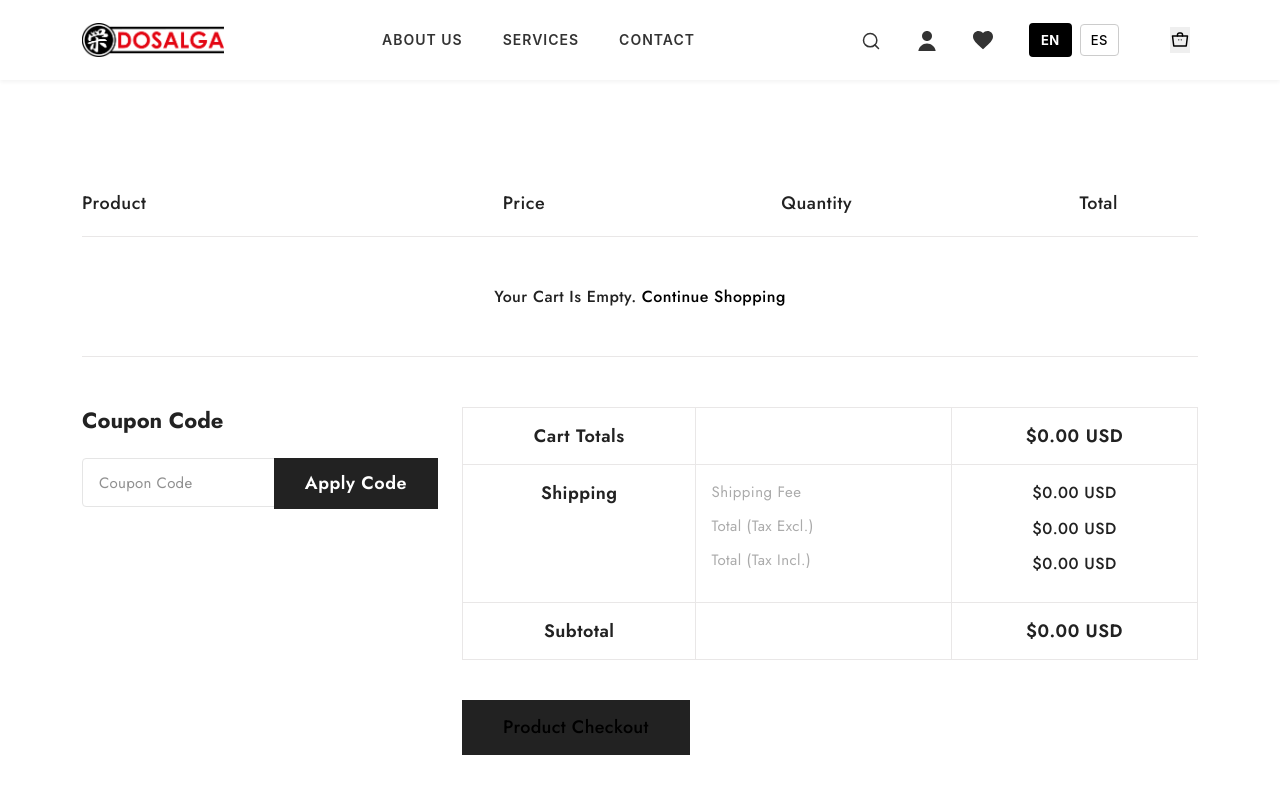
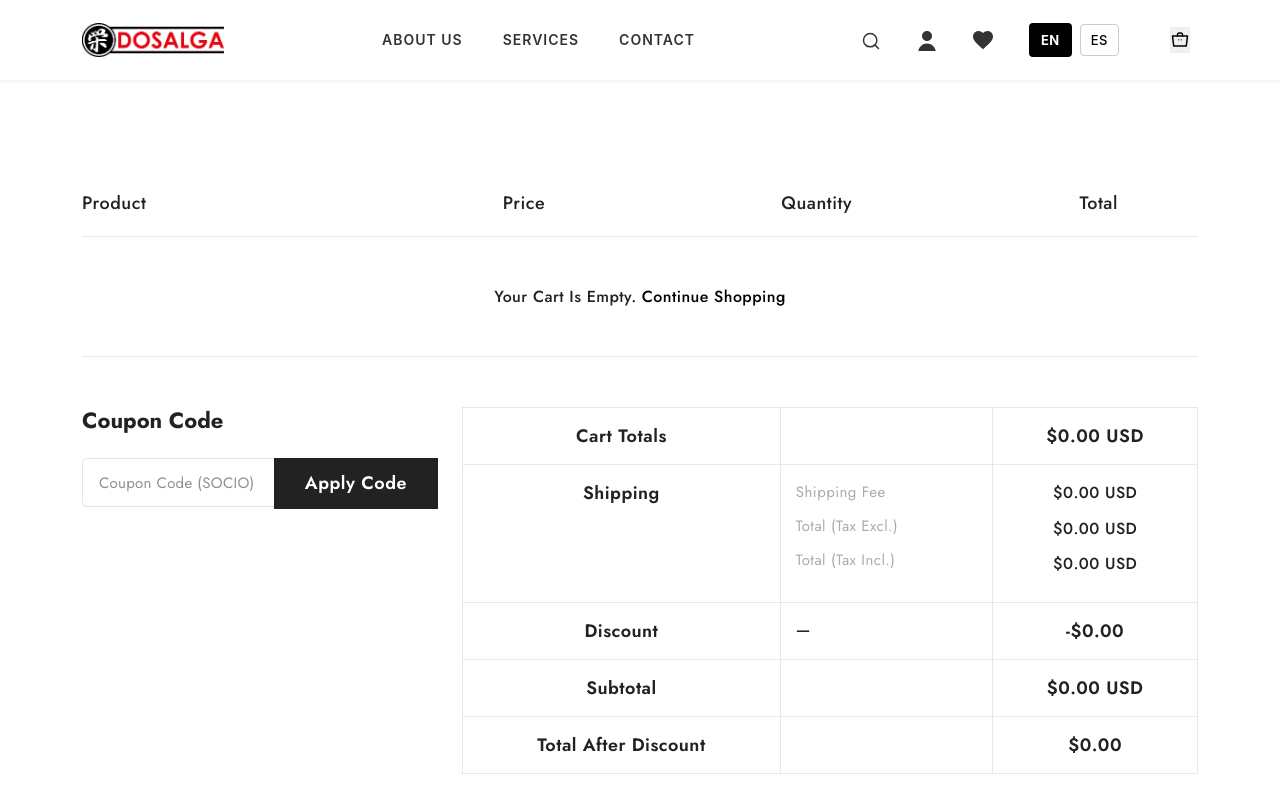
Before and after one commit to o7digital/dosalga, a Next.js app: page /shop/cart in a window 1280 px wide. Shown: the top 800 px of the page. Built offline with nearby package versions, Linux system fonts and the light colour scheme.

Commit message:
feat(cart): add SOCIO coupon with 95% margin discount

```diff
--- a/src/contexts/CartContext.js
+++ b/src/contexts/CartContext.js
@@ -4,6 +4,17 @@
 import React, { createContext, useContext, useState, useEffect } from 'react';
 
 const CartContext = createContext();
+const SOCIO_COUPON_CODE = 'SOCIO';
+const SOCIO_MARGIN_DISCOUNT_RATE = 0.95;
+const DEFAULT_MARGIN_RATE = 0.35;
+
+const normalizeRate = (value, fallback) => {
+  const parsedValue = Number.parseFloat(value);
+  if (!Number.isFinite(parsedValue)) return fallback;
+  if (parsedValue < 0) return 0;
+  if (parsedValue > 1) return 1;
+  return parsedValue;
+};
 
 export const useCart = () => {
   const context = useContext(CartContext);
@@ -16,6 +27,8 @@ export const useCart = () => {
 export const CartProvider = ({ children }) => {
   const [cart, setCart] = useState([]);
   const [isLoading, setIsLoading] = useState(false);
+  const [appliedCoupon, setAppliedCoupon] = useState(null);
+  const fallbackMarginRate = normalizeRate(process.env.NEXT_PUBLIC_SOCIO_MARGIN_RATE, DEFAULT_MARGIN_RATE);
 
   // Charger le panier depuis localStorage au démarrage
   useEffect(() => {
@@ -28,6 +41,16 @@ export const CartProvider = ({ children }) => {
         localStorage.removeItem('dosalga_cart');
       }
     }
+
+    const savedCoupon = localStorage.getItem('dosalga_coupon');
+    if (savedCoupon) {
+      try {
+        setAppliedCoupon(JSON.parse(savedCoupon));
+      } catch (error) {
+        console.error('Error loading coupon:', error);
+        localStorage.removeItem('dosalga_coupon');
+      }
+    }
   }, []);
 
   // Sauvegarder le panier dans localStorage à chaque modification
@@ -38,6 +61,14 @@ export const CartProvider = ({ children }) => {
       localStorage.removeItem('dosalga_cart');
     }
   }, [cart]);
+
+  useEffect(() => {
+    if (appliedCoupon) {
+      localStorage.setItem('dosalga_coupon', JSON.stringify(appliedCoupon));
+    } else {
+      localStorage.removeItem('dosalga_coupon');
+    }
+  }, [appliedCoupon]);
 
   // Ajouter un produit au panier
   const addToCart = (product, quantity = 1, variation = null) => {
@@ -102,11 +133,55 @@ export const CartProvider = ({ children }) => {
   // Vider le panier
   const clearCart = () => {
     setCart([]);
+    setAppliedCoupon(null);
+  };
+
+  const applyCouponCode = (rawCode = '') => {
+    const normalizedCode = rawCode.trim().toUpperCase();
+
+    if (!normalizedCode) {
+      return { success: false, message: 'Veuillez saisir un code promo.' };
+    }
+
+    if (normalizedCode === SOCIO_COUPON_CODE || normalizedCode === `${SOCIO_COUPON_CODE}95`) {
+      setAppliedCoupon({
+        code: SOCIO_COUPON_CODE,
+        label: 'Remise socios',
+        type: 'margin_percent',
+        rate: SOCIO_MARGIN_DISCOUNT_RATE,
+      });
+      return { success: true, message: 'Code SOCIO appliqué: -95% sur la marge.' };
+    }
+
+    return { success: false, message: 'Code promo invalide.' };
+  };
+
+  const removeCouponCode = () => {
+    setAppliedCoupon(null);
   };
 
   // Calculer le total du panier
   const getCartTotal = () => {
     return cart.reduce((total, item) => total + item.price * item.quantity, 0);
+  };
+
+  const getDiscountAmount = () => {
+    if (!appliedCoupon || appliedCoupon.type !== 'margin_percent') {
+      return 0;
+    }
+
+    return cart.reduce((discountTotal, item) => {
+      const itemPrice = Number.parseFloat(item.price || 0);
+      const margin = Math.max(0, itemPrice * fallbackMarginRate);
+      const discountPerItem = margin * appliedCoupon.rate;
+      return discountTotal + discountPerItem * item.quantity;
+    }, 0);
+  };
+
+  const getCartTotalAfterDiscount = () => {
+    const subtotal = getCartTotal();
+    const discount = getDiscountAmount();
+    return Math.max(0, subtotal - discount);
   };
 
   // Compter le nombre total d'articles
@@ -128,6 +203,19 @@ export const CartProvider = ({ children }) => {
         billing: billingInfo,
         shipping: shippingInfo || billingInfo,
         customer_note: billingInfo.customer_note || '',
+        fee_lines: appliedCoupon?.code === SOCIO_COUPON_CODE
+          ? [{
+              name: `${SOCIO_COUPON_CODE} -95% margin`,
+              total: `-${getDiscountAmount().toFixed(2)}`,
+              taxable: false,
+            }]
+          : [],
+        meta_data: appliedCoupon?.code === SOCIO_COUPON_CODE
+          ? [
+              { key: 'dosalga_coupon_code', value: SOCIO_COUPON_CODE },
+              { key: 'dosalga_coupon_type', value: 'margin_percent' },
+            ]
+          : [],
         line_items: cart.map((item) => ({
           product_id: item.id,
           quantity: item.quantity,
@@ -169,7 +257,12 @@ export const CartProvider = ({ children }) => {
     updateQuantity,
     clearCart,
     getCartTotal,
+    getDiscountAmount,
+    getCartTotalAfterDiscount,
     getCartItemsCount,
+    appliedCoupon,
+    applyCouponCode,
+    removeCouponCode,
     createOrder,
   };
 
--- a/src/pages/shop/cart.js
+++ b/src/pages/shop/cart.js
@@ -1,14 +1,33 @@
-import React from 'react';
+import React, { useState } from 'react';
 import Link from 'next/link';
 import { useCart } from '@/src/contexts/CartContext';
 import { formatUSDPrice } from '@/src/lib/pricing';
 
 const Cart = () => {
-  const { cart, removeFromCart, updateQuantity, getCartTotal } = useCart();
+  const {
+    cart,
+    removeFromCart,
+    updateQuantity,
+    getCartTotal,
+    getDiscountAmount,
+    getCartTotalAfterDiscount,
+    appliedCoupon,
+    applyCouponCode,
+    removeCouponCode,
+  } = useCart();
+  const [couponInput, setCouponInput] = useState('');
+  const [couponFeedback, setCouponFeedback] = useState(null);
 
   const subtotal = getCartTotal();
+  const discount = getDiscountAmount();
   const shipping = 0;
-  const total = subtotal + shipping;
+  const total = getCartTotalAfterDiscount() + shipping;
+
+  const handleApplyCoupon = (event) => {
+    event.preventDefault();
+    const result = applyCouponCode(couponInput);
+    setCouponFeedback(result);
+  };
 
   return (
     <>
@@ -104,12 +123,32 @@ const Cart = () => {
               <div className="coupon-area">
                 <div className="cart-coupon-input">
                   <h5>Coupon Code</h5>
-                  <form onSubmit={(e) => e.preventDefault()}>
+                  <form onSubmit={handleApplyCoupon}>
                     <div className="form-inner">
-                      <input type="text" placeholder="Coupon Code" />
+                      <input
+                        type="text"
+                        placeholder="Coupon Code (SOCIO)"
+                        value={couponInput}
+                        onChange={(e) => setCouponInput(e.target.value)}
+                      />
                       <button type="submit" className="primary-btn1 hover-btn3">Apply Code</button>
                     </div>
                   </form>
+                  {couponFeedback?.message && (
+                    <p className={`coupon-feedback ${couponFeedback.success ? 'ok' : 'error'}`}>
+                      {couponFeedback.message}
+                    </p>
+                  )}
+                  {appliedCoupon && (
+                    <div className="active-coupon">
+                      <span>
+                        Code actif: <strong>{appliedCoupon.code}</strong> (95% off margin)
+                      </span>
+                      <button type="button" className="remove-coupon-btn" onClick={removeCouponCode}>
+                        Remove
+                      </button>
+                    </div>
+                  )}
                 </div>
               </div>
             </div>
@@ -142,12 +181,28 @@ const Cart = () => {
                     </td>
                   </tr>
                   <tr>
+                    <td>Discount</td>
+                    <td>{appliedCoupon ? 'SOCIO (95% margin)' : '—'}</td>
+                    <td>-${discount.toFixed(2)}</td>
+                  </tr>
+                  <tr>
                     <td>Subtotal</td>
                     <td />
                     <td>{formatUSDPrice(subtotal)}</td>
                   </tr>
+                  <tr>
+                    <td>Total after discount</td>
+                    <td />
+                    <td>${total.toFixed(2)}</td>
+                  </tr>
                 </tbody>
               </table>
+
+              {appliedCoupon?.code === 'SOCIO' && (
+                <p className="cost-note">
+                  Coupon SOCIO actif: remise de 95% appliquée sur la marge.
+                </p>
+              )}
 
               <Link legacyBehavior href="/shop/checkout">
                 <a className="primary-btn1 hover-btn3">Product Checkout</a>
@@ -179,6 +234,41 @@ const Cart = () => {
           border-radius: 4px;
           cursor: pointer;
         }
+
+        .coupon-feedback {
+          margin-top: 10px;
+          font-size: 14px;
+        }
+
+        .coupon-feedback.ok {
+          color: #15803d;
+        }
+
+        .coupon-feedback.error {
+          color: #b91c1c;
+        }
+
+        .active-coupon {
+          margin-top: 8px;
+          display: flex;
+          align-items: center;
+          gap: 12px;
+          flex-wrap: wrap;
+        }
+
+        .remove-coupon-btn {
+          border: 1px solid #ddd;
+          background: #fff;
+          border-radius: 4px;
+          padding: 4px 8px;
+          font-size: 12px;
+        }
+
+        .cost-note {
+          margin: 12px 0 18px;
+          color: #475569;
+          font-size: 14px;
+        }
       `}</style>
     </>
   );
```
